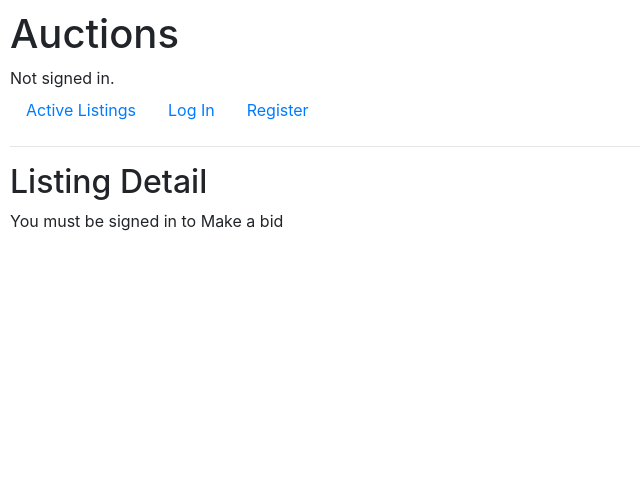
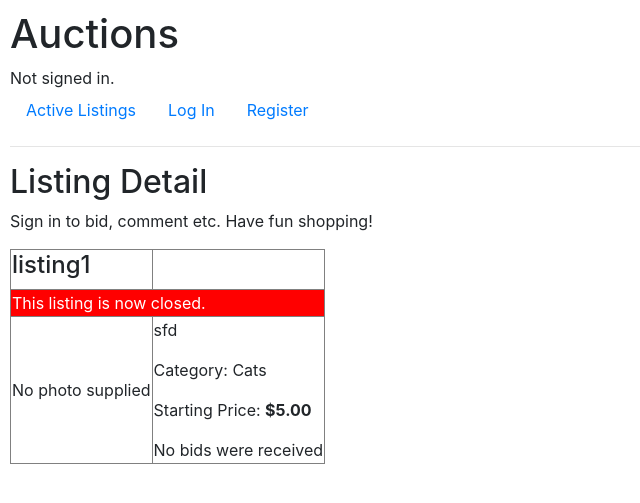
Before and after one commit to ashisharch/cs50w, a Django app: page /listing/233384 in a window 1280 px wide. Shown: the top 503 px of the page, without its empty margins (0-640 px from the left). Run offline with Django 3.2, Linux system fonts and the light colour scheme; data comes from the database, SQL or seed files in the repository; both versions use the stored data as it was after the commit; some libraries are stand-ins or nearby versions.

Commit message:
final version of project

```diff
--- a/commerce/auctions/models.py
+++ b/commerce/auctions/models.py
@@ -25,6 +25,7 @@ class Listing(models.Model):
     bid_increment = models.PositiveIntegerField(default=1)
     current_bid = models.PositiveIntegerField(default=0)
     active = models.BooleanField(default=True)
+    created = models.DateField(auto_now_add=True)
     category = models.ForeignKey(Category, on_delete=models.SET_NULL, blank=True, null=True, related_name="listings")
     by_user = models.ForeignKey(User, on_delete=models.CASCADE, related_name="my_listings")
     def __str__(self):
--- a/commerce/auctions/templates/auctions/listing_detail.html
+++ b/commerce/auctions/templates/auctions/listing_detail.html
@@ -1,4 +1,5 @@
 {% extends "auctions/layout.html" %}
+{% load humanize %}
 
 {% block body %}
     <h2>Listing Detail</h2>
@@ -6,18 +7,6 @@
     {%if error_message%}
       {{error_message}}
     {%endif%}
-
-    <script type="text/javascript">
-      {% for message in messages %}
-        msg = "{{message}}";
-        e = document.getElementById("submit_result");
-        e.innerHTML = "{{message}}";
-      {% endfor %}
-    </script>
-
-
-
-    {% if user.is_authenticated %}
 
     <table border="1">
       <tr>
@@ -28,42 +17,63 @@
           {%endif%}
         </td>
       </tr>
+      {% if listing.active is False%}
+      <tr>
+        <td colspan="2" bgcolor="red" >
+          <div style="color: white;">
+            This listing is now closed.
+          </div>
+        </td>
+      </tr>
+      {%endif%}
       <tr>
         <td>
-          {%if listing.photo_url %}<img src="{{listing.photo_url}}" height="200px" width="200px"> </p>
-                 {%else%} No photo supplied {%endif%}
-
+          {%if listing.photo_url %}
+            <img src="{{listing.photo_url}}" height="200px" width="200px" style="object-fit:contain">
+          {%else%}
+            No photo supplied
+          {%endif%}
         </td>
         <td>
-          <p>Listing Description: {{listing.description}} </p>
-          <p>Starting Bid: {{listing.starting_bid}} </p>
+          <p>{{listing.description}} </p>
+          <p>Category:
+            {%if listing.category.name %}
+              {{listing.category.name}}
+            {%else%}
+              No category listed
+            {%endif%}
+          </p>
+          <p>Starting Price: <b>${{listing.starting_bid|floatformat:"2"|intcomma}}</b> </p>
           {% if listing.active is True %}
-            <p>Current Bid: {{listing.current_bid}}</p>
+            <p><b>{{listing.bids_received.all.count}}</b> bids so far. Current Bid is <b>${{listing.current_bid|floatformat:"2"|intcomma}}</b></p>
           {% elif listing.active is False %}
+            {%if listing.bids_received.all.count > 0 %}
               {% for bid in listing.bids_received.all %}
                 {% if bid.winning_bid %}
                   <div>Winner: {{bid.by_user.username}} </div>
-                <div>This item was sold for ${{bid.bid_value}} </div>
+                  <div>This item was sold for ${{bid.bid_value|floatformat:"2"|intcomma}} </div>
                 {%endif%}
               {% endfor %}
+            {%else%}
+              No bids were received
+            {%endif%}
           {% endif %}
         </td>
       </tr>
 
+      {% if user.is_authenticated %}
       {% if listing.active %}
       <tr>
         <td><h6>Make a bid</h6></td>
         <td>
             <form action="{% url 'auctions:u_add_bid' %}" method="post">
                 {% csrf_token %}
-                <input type="number" name="bid" placeholder="Bid {{next_bid}} or higher" min="{{next_bid}}">
+                <input type="number" name="bid" placeholder="Bid ${{next_bid}} or higher" min="{{next_bid}}" required>
                 <input type="hidden" name="listing" value="{{listing.id}}"></input>
                 <input type="hidden" name="user" value="{{user.id}}"></input>
                 {{create_form.as_p}}
                 <input type="submit" value="Submit">
             </form>
-
-            <div id="submit_result"></div>
         </td>
       </tr>
       <tr>
@@ -71,16 +81,18 @@
         <td>
           <form action="{% url 'auctions:u_add_to_watchlist' listing.id %}" method="post">
               {% csrf_token %}
+              {%if user.watchlist.count > 0%}
               <select name="watchlist">
                   {% for watchlist in user.watchlist.all %}
                       <option value="{{ watchlist.id }}">{{ watchlist.name }}</option>
                   {% endfor %}
               </select>
-
+              {%endif%}
               <input type="hidden" name="user" value="{{user.id}}"></input>
               {{create_form.as_p}}
               <input type="submit" value="Add item to watchlist">
           </form>
+
         </td>
       </tr>
       {%endif%}
@@ -97,6 +109,8 @@
           </td>
       </tr>
       {% endfor %}
+
+      {% if listing.active %}
       <tr>
         <td colspan="2">
           <form action="{% url 'auctions:u_add_comment' listing.id%}" method="post">
@@ -107,13 +121,12 @@
           <!-- Show all previous comments made -->
         </td>
       </tr>
+      {%endif%}
+
     </table>
-    <ul>
-
 
     {% else %}
-          <p>You must be signed in to Make a bid</p>
+        <p>Sign in to bid, comment etc. Have fun shopping!</p>
     {% endif %}
 
-    </ul>
 {% endblock %}
--- a/commerce/auctions/templates/auctions/manage_listing.html
+++ b/commerce/auctions/templates/auctions/manage_listing.html
@@ -14,6 +14,7 @@
             {% csrf_token %}
             <input type="submit" value="Close this listing">
         </form>
+        <hr>
       {%else%}
         <p>This listing is closed. Go back to active listings and happy bidding.</p>
       {%endif%}
@@ -29,7 +30,7 @@
             <table>
             {{create_form.as_table}}
             </table>
-            <input type="submit" value="Submit">
+            <input type="submit" value="Submit changes">
         </form>
     </fieldset>
 
--- a/commerce/auctions/templates/auctions/watchlist.html
+++ b/commerce/auctions/templates/auctions/watchlist.html
@@ -6,6 +6,7 @@
   <h3>{{message}}</h3>
 
     {% if user.is_authenticated %}
+    <p>You can have multiple watchlists, to keep track of items.</p>
 
       <ol>
         {% for watchitem in watchlist %}
@@ -28,7 +29,7 @@
 
         <hr>
         <button class="btn btn-primary" type="button" data-toggle="collapse" data-target="#createWatchlistForm" aria-expanded="false" aria-controls="createWatchlistForm">
-          Create a Watchlist
+          Add another Watchlist
         </button>
 
           <div class="collapse" id="createWatchlistForm">
--- a/commerce/auctions/views.py
+++ b/commerce/auctions/views.py
@@ -41,9 +41,6 @@ def login_view(request):
         # Check if authentication successful
         if user is not None:
             login(request, user)
-            #request.session["uid"]=user.id
-            print(f"Session UID == {user.id} / {request.session.get('_auth_user_id')}")
-
             return HttpResponseRedirect(reverse("auctions:index"))
         else:
             return render(request, "auctions/login.html", {
@@ -80,9 +77,6 @@ def register(request):
                 "message": "Username already taken."
             })
         login(request, user)
-        #request.session["uid"]=user.id
-        print(f"Session UID == {user.id} / {request.session.get('_auth_user_id')}")
-
         return HttpResponseRedirect(reverse("auctions:index"))
     else:
         return render(request, "auctions/register.html")
@@ -92,7 +86,6 @@ def register(request):
 def listing_detail(request, listing_id):
     #l = listing_id
     l = Listing.objects.get(id=listing_id)
-#    print(Bid.objects.filter(for_listing=l.id, winning_bid=True).first().by_user.username)
     #get next valid bid from utility function
     return render(request, "auctions/listing_detail.html", {
         "listing": l,
@@ -104,15 +97,11 @@ def listing_detail(request, listing_id):
 @login_required(login_url='/login')
 def create_listing(request):
     path = request.META['PATH_INFO']
-    print(f"In create_form_listing -- {path}")
-
-    print(f"In GET/ Create")
     if request.method == "GET":
         return render(request, "auctions/create_listing.html" , {
             "create_form": NewListingForm(),
         })
     elif request.method == "POST":
-        print(f"In POST/ Create")
         saved_list_id = save_listing(request, "create_new")
         return HttpResponseRedirect(reverse("auctions:u_listing_detail", kwargs={'listing_id':saved_list_id}))
 
@@ -122,13 +111,10 @@ def create_listing(request):
 @login_required(login_url='/login')
 def manage_listing(request, listing_id):
     path = request.META['PATH_INFO']
-    print(f"In manage_listing -- {path}")
     l = Listing.objects.get(id=listing_id)
 
     #Only allow editing of existing entries. Lets render the form on GET
     if request.method == "GET": #and "manage" in path
-        print(f"In GET/ Manage -- {listing_id}")
-
         is_editable = '' #Empty string means field is editable
 
         # if listing is not active, make form readonly
@@ -136,8 +122,6 @@ def manage_listing(request, listing_id):
             is_editable = "disabled"
 
         # only allow the owner of user to edit an entry if entry is active
-        print(f"{l.by_user.id} == {request.session.get('_auth_user_id')}")
-#        if l.by_user.id == request.session["uid"] and l.active:
         if int(l.by_user.id) == int(request.session.get('_auth_user_id')):
 
             return render(request, "auctions/manage_listing.html" , {
@@ -150,7 +134,6 @@ def manage_listing(request, listing_id):
             })
 
     elif request.method == "POST" and "manage" in path:
-        print(f"In POST/ Manage -- {listing_id}")
         save_listing(request, "edit_existing", l)
         return HttpResponseRedirect(reverse("auctions:u_listing_detail", kwargs={'listing_id':listing_id}))
 
@@ -181,7 +164,6 @@ def close_listing(request, listing_id):
 
             #Use the max_bid value to find the winning bid
             winning_bid = l.bids_received.all().filter(bid_value=max_bid).first()
-            print(f"Winning bid = {winning_bid.id} == {winning_bid.for_listing} == {winning_bid.by_user}")
 
             #Update the bid to be the winning bid.
             Bid.objects.filter(id=winning_bid.id).update(
@@ -198,14 +180,10 @@ def save_listing(request, action, listing=None):
 
     if request.method == "POST":
         l = listing
-        print(f"In save_listing POST -- {action}")
-
-        referer = request.META['HTTP_REFERER']
         form = NewListingForm(request.POST)
         saved_listing_id = None
 
         if form.is_valid():
-            print(f"form cleaned data: {form.cleaned_data}")
             title = form.cleaned_data["title"]
             description = form.cleaned_data["description"]
             starting_bid = form.cleaned_data["starting_bid"]
@@ -226,8 +204,6 @@ def save_listing(request, action, listing=None):
             #else existing listing, update object based on id
             elif action == "edit_existing":
                 listing_id = l.id
-                #listing_id = form.data["listing_id"]
-                print(f"In edit_existing -- {listing_id}")
 
                 #Update returns the number of rows updated, which is useless to us for now
                 Listing.objects.filter(id=listing_id).update(
@@ -286,8 +262,9 @@ def add_bid(request):
 @login_required(login_url='/login')
 def watchlist(request):
     u = User.objects.get(pk=int(request.session.get('_auth_user_id')))
-#    u = User.objects.get(pk=int(request.session["uid"]))
     form = NewWatchlistForm(request.POST)
+    #if the user had no watchlist, capture the
+    listing_to_add = request.GET.get('p', '')
 
     #Show the list of watchlists if user visiting page
     if request.method == "GET":
@@ -295,15 +272,10 @@ def watchlist(request):
             "watchlist": u.watchlist.all(),
             "create_form": form
         })
-    #Save the newly addd
     elif request.method == "POST":
-        referer = request.META['HTTP_REFERER']
-        print(f"referer: {referer}")
-
         if form.is_valid():
             name = form.cleaned_data["name"]
             user = form.cleaned_data["user"]
-
             form.save()
             return redirect("auctions:u_watchlist")
         else:
@@ -311,16 +283,31 @@ def watchlist(request):
                 "error_message": "The form is not valid yet. Go back and edit values"
             })
 
-    print(f"In post")
     return render(request, "auctions/watchlist.html", {
         "message": "You Posted to watchlist"
     })
 
 
-def categories(request):
-    return render(request, "auctions/categories.html", {
-        "categories": Category.objects.all(),
-    })
+#Add listing to watchlist and redirect user back to watchlist
+@login_required(login_url='/login')
+def add_to_watchlist(request, listing_id):
+    if request.method == "POST":
+        l = Listing.objects.get(pk=listing_id)
+        u = User.objects.get(pk=request.POST.get("user"))
+
+        #Add item to watchlist if watchlist exist
+        if "watchlist" in request.POST:
+            w = Watchlist.objects.get(pk=request.POST.get("watchlist"))
+            w.listings.add(l)
+            w.user = u
+            w.save()
+        #If no watchlist exists, create a default one and add listing to that watchlist
+        elif "watchlist" not in request.POST:
+            default_watchlist = Watchlist.objects.create(name=u.username+"_watchlist", user=u)
+            default_watchlist.listings.add(l)
+            default_watchlist.save()
+
+    return redirect("auctions:u_watchlist")
 
 
 #Remove a listing from a watchlist
@@ -347,22 +334,6 @@ def delete_watchlist(request, watchlist_id):
     return redirect("auctions:u_watchlist")
 
 
-#Add listing to watchlist and redirect user back to watchlist
-@login_required(login_url='/login')
-def add_to_watchlist(request, listing_id):
-    if request.method == "POST":
-        l = Listing.objects.get(pk=listing_id)
-        u = User.objects.get(pk=request.POST.get("user"))
-
-        #Add item to watchlist only if watchlist exist
-        if "watchlist" in request.POST:
-            w = Watchlist.objects.get(pk=request.POST.get("watchlist"))
-            w.listings.add(l)
-            w.user = u
-            w.save()
-    return redirect("auctions:u_watchlist")
-
-
 #Add comment to listing and redirect user back to listing
 @login_required(login_url='/login')
 def add_comment(request, listing_id):
@@ -378,6 +349,12 @@ def add_comment(request, listing_id):
         return redirect("auctions:u_listing_detail", listing_id=listing_id)
 
 
+def categories(request):
+    return render(request, "auctions/categories.html", {
+        "categories": Category.objects.all(),
+        "uncategorized" : Listing.objects.filter(category=None)
+    })
+
 #========================Utility Function================
 #Determine next bid, given a listing object
 def get_next_bid(Listing):
--- a/commerce/commerce/settings.py
+++ b/commerce/commerce/settings.py
@@ -32,6 +32,7 @@ ALLOWED_HOSTS = []
 
 INSTALLED_APPS = [
     'auctions',
+    'django.contrib.humanize',
     'django.contrib.admin',
     'django.contrib.auth',
     'django.contrib.contenttypes',
```
Also changed, not shown: commerce/auctions/admin.py (+6 -2 lines), commerce/auctions/templates/auctions/categories.html (+9 -0 lines), commerce/auctions/templates/auctions/index.html (+24 -7 lines), commerce/README.md (added), commerce/auctions/migrations/0019_auto_20200720_0123.py (added), commerce/db.sqlite3. Lines whose indentation alone changed are shown as unchanged.
